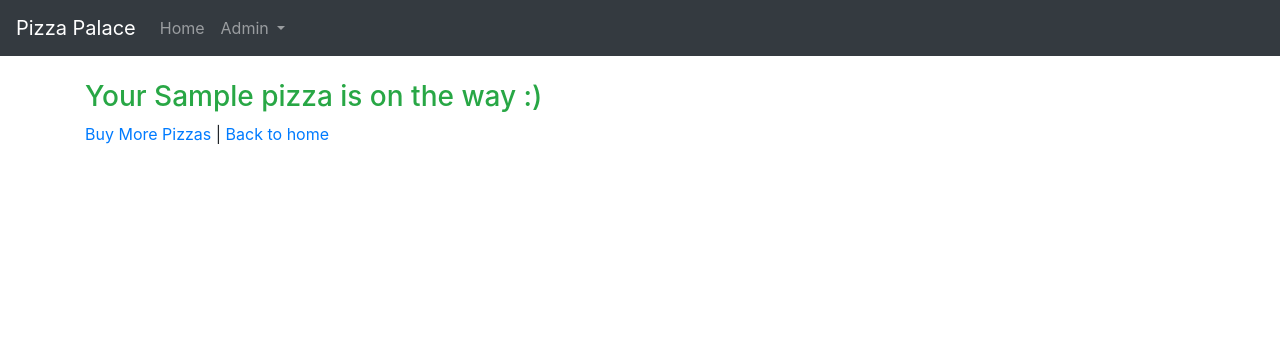
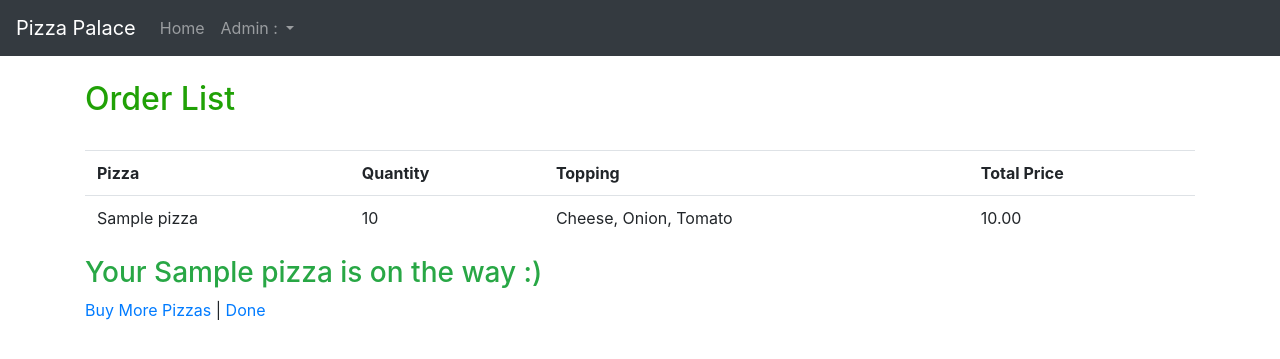
Before and after one commit to chawthinzar1202/pizza, a Django app: page /1/confirm/buy/ in a window 1280 px wide. Shown: the top 359 px of the page. Run offline with Django 3.2, Linux system fonts and the light colour scheme; tables that the repository leaves empty hold one stand-in row (values such as "Sample post"); some libraries are stand-ins or nearby versions.

Commit message:
password reset and order list の追加

```diff
--- a/pizza/urls.py
+++ b/pizza/urls.py
@@ -10,7 +10,9 @@
     Confirmpage,
     DeletePizza,
     Buypage,
+
 )
+
 
 urlpatterns = [
     path('', Homepage.as_view(), name = 'home'),
@@ -22,4 +24,5 @@
     path('<int:pk>/confirm/', Confirmpage.as_view(), name = 'confirm'),
     path('<int:pk>/delete/', DeletePizza.as_view(), name = 'delete'),
     path('<int:pk>/confirm/buy/', Buypage.as_view(), name = 'buy'),
+    # path('<int:pk>/buy/order_detail/', OrderDetail.as_view(), name = 'orderdetail'),
 ]
--- a/pizza/views.py
+++ b/pizza/views.py
@@ -4,8 +4,7 @@
 from django.contrib.auth.mixins import LoginRequiredMixin
 from django.urls import reverse_lazy
 from .forms import PizzaCreate
-from .models import Pizza, Topping
-
+from .models import Pizza, Topping ,Customer
 
 class Homepage(ListView):
     model = Topping
--- a/templates/base.html
+++ b/templates/base.html
@@ -35,15 +35,16 @@
                     <a class="nav-link" href="{% url 'create_pizza' %}">Add More Pizzas</a>
                     {% endif %}
                 </li>
+
                 <li class="nav-item dropdown">
                     <a class="nav-link dropdown-toggle" href="#" id="navbarDropdown" role="button"
                         data-toggle="dropdown" aria-haspopup="true" aria-expanded="false">
-                        Admin
+                        Admin : {{ user.get_username }}
                     </a>
                     <div class="dropdown-menu" aria-labelledby="navbarDropdown">
                         {% if user.is_authenticated %}
                         <a class="dropdown-item" href="{% url 'logout' %}">Log Out</a>
-                        <a class="dropdown-item" href="#">Change Password</a>
+                        <a class="dropdown-item" href="{% url 'password_reset' %}">Change Password</a>
                         {% else %}
                         <a class="dropdown-item" href="{% url 'login' %}">Log In</a>
                         {% endif %}
--- a/templates/buy.html
+++ b/templates/buy.html
@@ -2,7 +2,64 @@
 
 {% block content %}
 
+<h2 style="color:rgb(32, 161, 6);">Order List</h2><br>
+<!-- <h3 class="text-success">Your {{ object.pizza }} is on the way :)</h3> -->
+
+<!-- {% for topping in topping_set.all%}
+<p>pizza name : {{ topping.pizza }}</p>
+<p>quantity : {{ topping.quantity }}</p>
+<p>price : {{ topping.price }}</p>
+{% endfor %} -->
+
+<!-- <h2 style="color:brown;">Booking Detail Information</h2><br> -->
+<table class="table">
+   <tr>
+       <th>Pizza</th>
+       <th>Quantity</th>
+       <th>Topping</th>
+       <th>Total Price</th>
+   </tr>
+   <tr>
+       <td>{{ topping.pizza.name }}</td>
+       <td>{{ topping.quantity }}</td>
+       {% if object.cheese is True and object.onion is False and object.tomato is False%}
+        <td>Cheese</td>
+        {% endif %}
+
+        {% if object.cheese is False and object.onion is True and object.tomato is False%}
+        <td>Onion</td>
+        {% endif %}
+
+        {% if object.cheese is False and object.onion is False and object.tomato is True%}
+        <td>Tomato</td>
+        {% endif %}
+
+        {% if object.cheese is True and object.onion is True and object.tomato is False%}
+        <td>Cheese, Onion</td>
+        {% endif %}
+
+        {% if object.cheese is True and object.onion is False and object.tomato is True%}
+        <td>Cheese, Tomato</td>
+        {% endif %}
+
+        {% if object.cheese is False and object.onion is True and object.tomato is True%}
+        <td>Onion, Tomato</td>
+        {% endif %}
+
+        {% if object.tomato is True and object.onion is True and object.cheese%}
+        <td>Cheese, Onion, Tomato</td>
+        {% endif %}
+
+        {% if object.cheese is not True and object.onion is not True and object.tomato is not True %}
+        <td>No Extra Toppings</td>
+        {% endif %}
+
+        <td>{{ topping.price }}</td>
+
+   </tr>
+</table>
 <h3 class="text-success">Your {{ object.pizza }} is on the way :)</h3>
-<p><a href = "{% url 'home' %}">Buy More Pizzas</a> | <a href ="{% url 'home' %}">Back to home</a></p>
+<p><a href = "{% url 'home' %}">Buy More Pizzas</a> | <a href ="{% url 'home' %}">Done</a></p>
+
 
 {% endblock content %}
--- /dev/null
+++ b/templates/registration/passsword_reset_email.html
@@ -0,0 +1,2 @@
+Someone asked for password reset for email {{ email }}. Follow the link below:
+{{ protocol}}://{{ domain }}{% url 'password_reset_confirm' uidb64=uid token=token %}
```
Also changed, not shown: pizza/models.py (+0 -9 lines), pizza/templates/model_form_upload.html (deleted, +0 -22 lines), templates/registration/password_reset_complete.html (added, +8 -0 lines), templates/registration/password_reset_confirm.html (added, +33 -0 lines), templates/registration/password_reset_done.html (added, +7 -0 lines), templates/registration/password_reset_form.html (added, +11 -0 lines), pizza/forms.py (line endings or trailing spaces), pizza/migrations/0006_delete_menu.py (added), pizza/migrations/0007_order.py (added), pizza/migrations/0008_auto_20210405_1700.py (added), pizza/migrations/0009_auto_20210405_1852.py (added), pizza/migrations/0010_delete_properorder.py (added), project/static/images/logo.png (deleted).
